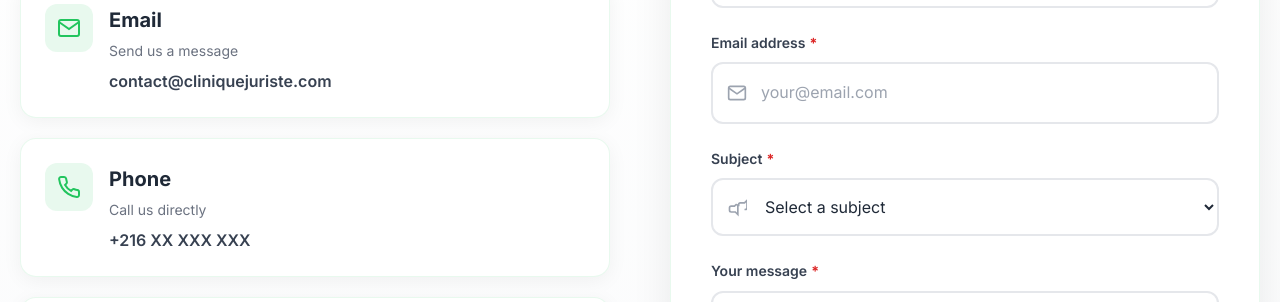
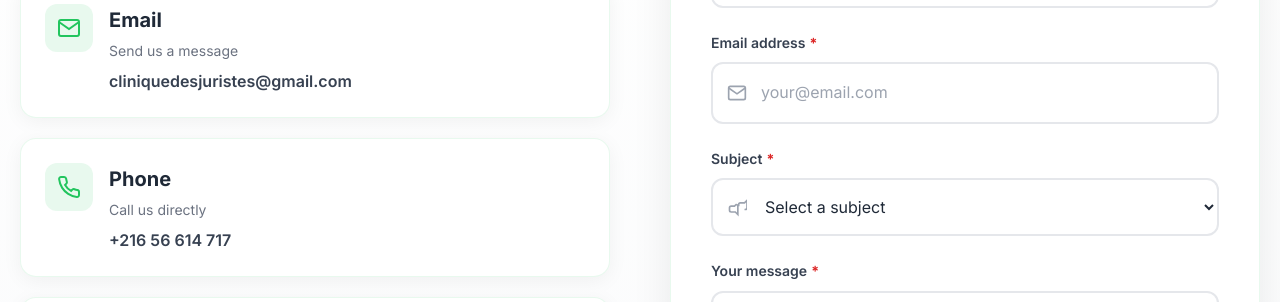
Before and after one commit to Azizkh07/legal-education-platform-MYSQL5, a React (Create React App) app in the folder frontend/: page /contact in a window 1280 px wide. Shown: the part 718-1020 px from the top of the page. Built offline with nearby package versions, Linux system fonts and the light colour scheme; no server answers.

Commit message:
added AR/FR/EN translation + new videos

```diff
--- a/frontend/src/components/admin/BlogManagement.tsx
+++ b/frontend/src/components/admin/BlogManagement.tsx
@@ -336,12 +336,7 @@ const BlogManagement: React.FC = () => {
             <p className="text-gray-600">{selectedPost ? "Modifiez l'article" : 'Créez un nouvel article de blog'}</p>
           </div>
           <div className="flex space-x-2">
-            <button
-              onClick={testConnection}
-              className="px-3 py-2 text-xs text-blue-600 hover:text-blue-700 border border-blue-300 rounded-lg hover:bg-blue-50 transition-colors duration-200"
-            >
-              🔗 Test Backend
-            </button>
+
             <button
               onClick={() => { setShowEditor(false); setSelectedPost(null); }}
               className="px-4 py-2 text-gray-600 hover:text-gray-800 border border-gray-300 rounded-lg hover:bg-gray-50 transition-colors duration-200"
--- a/frontend/src/components/admin/UserManagement.tsx
+++ b/frontend/src/components/admin/UserManagement.tsx
@@ -211,7 +211,6 @@ const UserManagement: React.FC<UserManagementProps> = ({
                       </div>
                       <div className="ml-4">
                         <div className="text-sm font-medium text-gray-900">{user.name}</div>
-                        <div className="text-sm text-gray-500">ID: {user.id}</div>
                       </div>
                     </div>
                   </td>
--- a/frontend/src/pages/ContactPage.tsx
+++ b/frontend/src/pages/ContactPage.tsx
@@ -132,7 +132,7 @@ const ContactPage: React.FC = () => {
                     <div className="contact-method-info">
                       <h3>{t('contact.method_email.title', 'Email')}</h3>
                       <p>{t('contact.method_email.desc', 'Send us a message')}</p>
-                      <div className="contact-detail">contact@cliniquejuriste.com</div>
+                      <div className="contact-detail">cliniquedesjuristes@gmail.com</div>
                     </div>
                   </div>
                   <div className="contact-method-glow" />
@@ -152,7 +152,7 @@ const ContactPage: React.FC = () => {
                     <div className="contact-method-info">
                       <h3>{t('contact.method_phone.title', 'Phone')}</h3>
                       <p>{t('contact.method_phone.desc', 'Call us directly')}</p>
-                      <div className="contact-detail">+216 XX XXX XXX</div>
+                      <div className="contact-detail">+216 56 614 717</div>
                     </div>
                   </div>
                   <div className="contact-method-glow" />
```
Also changed, not shown: 13 other files (tests, documents, lock files or other folders).
